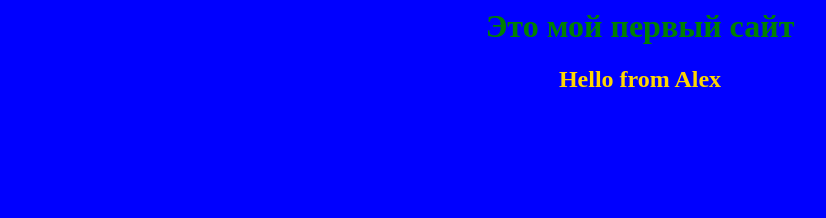
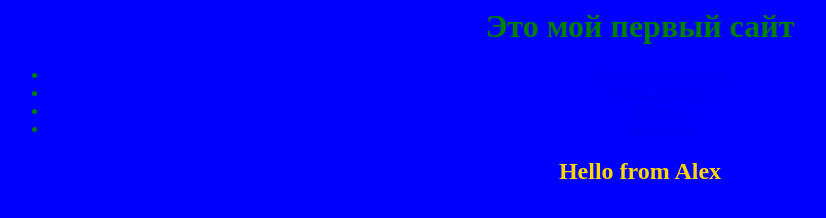
Before and after one commit to aleksey-masl/app-for-jenkins, a plain HTML site: page index.html in a window 1280 px wide. Shown: the whole page, without its empty margins (0-826 px from the left). Drawn offline with Linux system fonts and the light colour scheme.

Commit message:
changed index

```diff
--- a/index.html
+++ b/index.html
@@ -8,6 +8,15 @@
 			    <body bgcolor=blue>
         <center>
         <font color="green"><h1>Это мой первый сайт</h1>
+
+		<nav>
+    	  <ul>
+        <li><a href="#">Домашняя страница</a></li>
+        <li><a href="#">Наша команда</a></li>
+        <li><a href="#">Проекты</a></li>
+        <li><a href="#">Контакты</a></li>
+     	 </ul>
+
         <font color="gold"><h2>Hello from Alex</h2>
         </body>
 </html>
```
